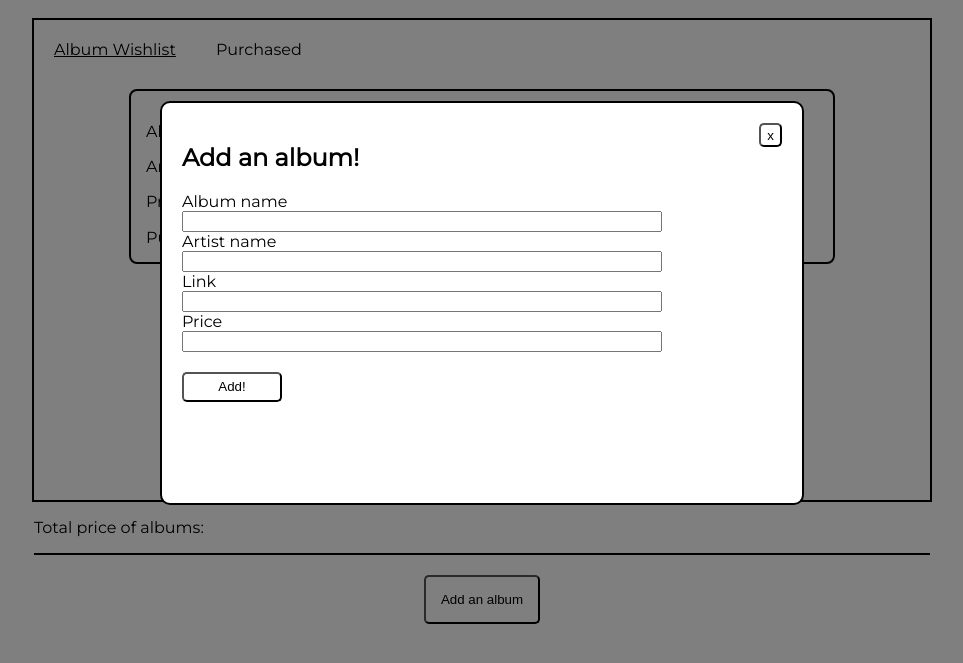
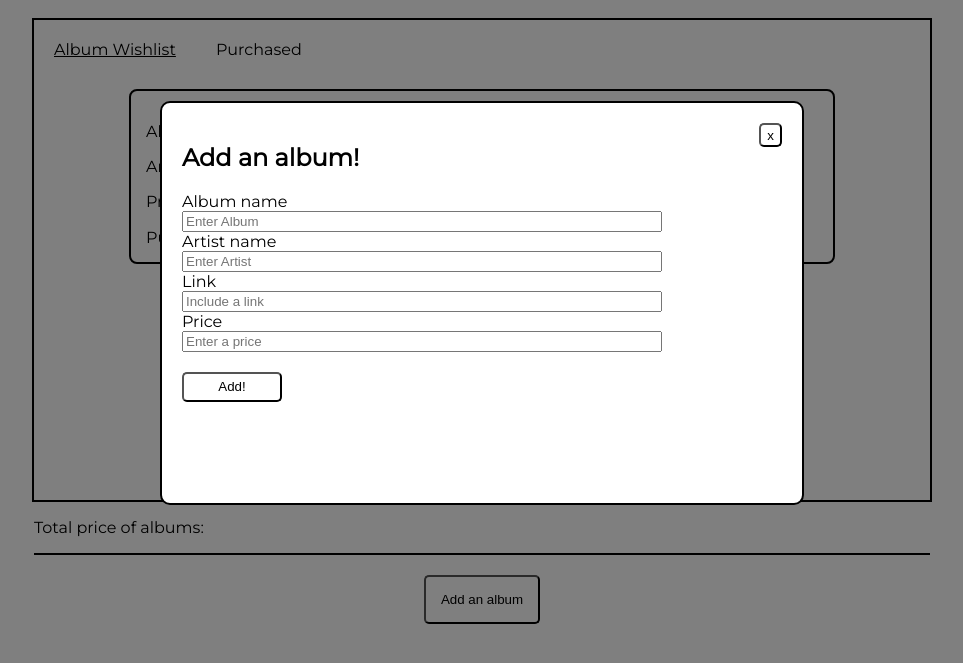
Before and after one commit to ceeoreo/kpop-album-wishlist, a website: page html/index.html in a window 1280 px wide. Both pictures are taken after a click on the button "Add an album". Shown: the part 97-760 px from the top of the page, without its empty margins (158-1121 px from the left). Drawn offline with Linux system fonts and the light colour scheme.

Commit message:
Add placeholders for album info form

```diff
--- a/html/index.html
+++ b/html/index.html
@@ -49,13 +49,13 @@
                 <form id="album-wishlist-form">
                     <h2> Add an album!</h2>
                     <label for="album"> Album name</label>
-                        <input type="text" name="album-name" id="album" required="required">
+                        <input type="text" name="album-name" id="album" placeholder="Enter Album" required="required">
                     <label for="artist">Artist name</label>
-                        <input type="text" name="artist-name" id="artist" required="required">
+                        <input type="text" name="artist-name" id="artist" placeholder="Enter Artist" required="required">
                     <label for="link">Link</label>
-                        <input type="link" name="album-link" id="link">
+                        <input type="link" name="album-link" id="link" placeholder="Include a link">
                     <label for="price"> Price</label>
-                        <input type="text" name="album-price" id="price" required="required">
+                        <input type="text" name="album-price" id="price" placeholder="Enter a price" required="required">
                     <input type="submit" value="Add!" id="add-button">
                 </form>
                 <button id="cancel"> x</button>
```
